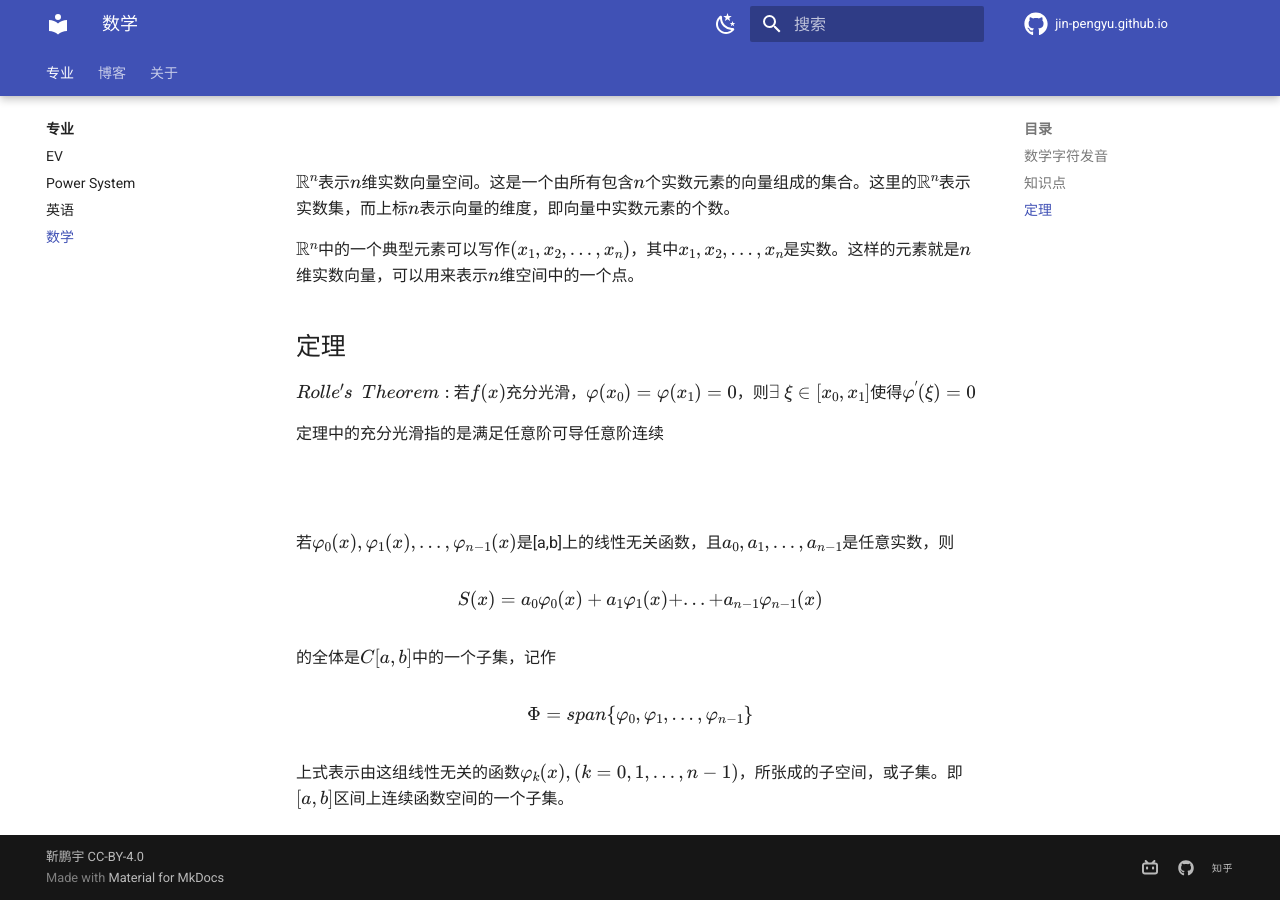
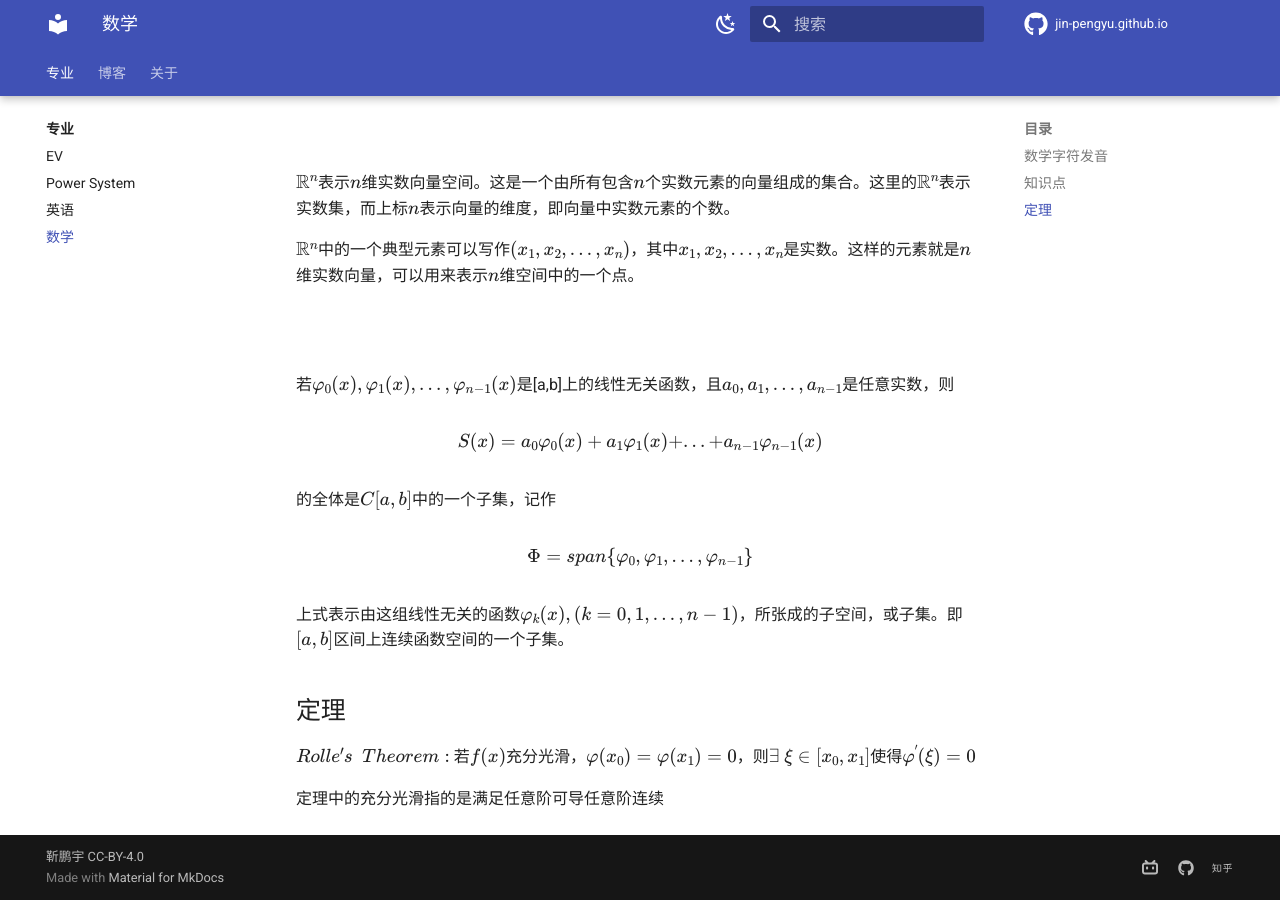
Before and after one commit to Pengyu-Jin/Pengyu-Jin.github.io, an MkDocs documentation site: the page built from docs/major/math/math.md, in a window 1280 px wide and 900 px high, scrolled down 868 px. Built offline with MkDocs 1.6.1 and Material for MkDocs 9.7.7, drawn with Linux system fonts in a browser that asks for light colours; some of the changed lines change nothing that is shown.

Commit message:
style change 245

```diff
--- a/docs/major/math/math.md
+++ b/docs/major/math/math.md
@@ -35,13 +35,8 @@ $\mathbb{R}^n$表示$n$维实数向量空间。这是一个由所有包含$n$个
 
 $\mathbb{R}^n$中的一个典型元素可以写作$(x_1,x_2,...,x_n)$，其中$x_1,x_2,...,x_n$是实数。这样的元素就是$n$维实数向量，可以用来表示$n$维空间中的一个点。
 
-## 定理
+<br></br>
 
-$Rolle's \ \  Theorem:$ 若$f(x)$充分光滑，$\varphi(x_0)=\varphi(x_1)=0$，则$\exists \ \xi \in [x_0,x_1]$使得$\varphi^{'}(\xi)=0$
-
-定理中的充分光滑指的是满足任意阶可导任意阶连续
-
-<br></br>
 
 若$\varphi_0(x),\varphi_1(x),...,\varphi_{n-1}(x)$是[a,b]上的线性无关函数，且$a_0,a_1,...,a_{n-1}$是任意实数，则
 
@@ -52,3 +47,9 @@ $$S(x)=a_0\varphi_0(x)+a_1\varphi_1(x)+...+a_{n-1}\varphi_{n-1}(x)$$
 $$\Phi=span\{\varphi_0,\varphi_1,...,\varphi_{n-1}\}$$
 
 上式表示由这组线性无关的函数$\varphi_k(x),(k=0,1,...,n-1)$，所张成的子空间，或子集。即$[a,b]$区间上连续函数空间的一个子集。
+
+## 定理
+
+$Rolle's \ \  Theorem:$ 若$f(x)$充分光滑，$\varphi(x_0)=\varphi(x_1)=0$，则$\exists \ \xi \in [x_0,x_1]$使得$\varphi^{'}(\xi)=0$
+
+定理中的充分光滑指的是满足任意阶可导任意阶连续
```
